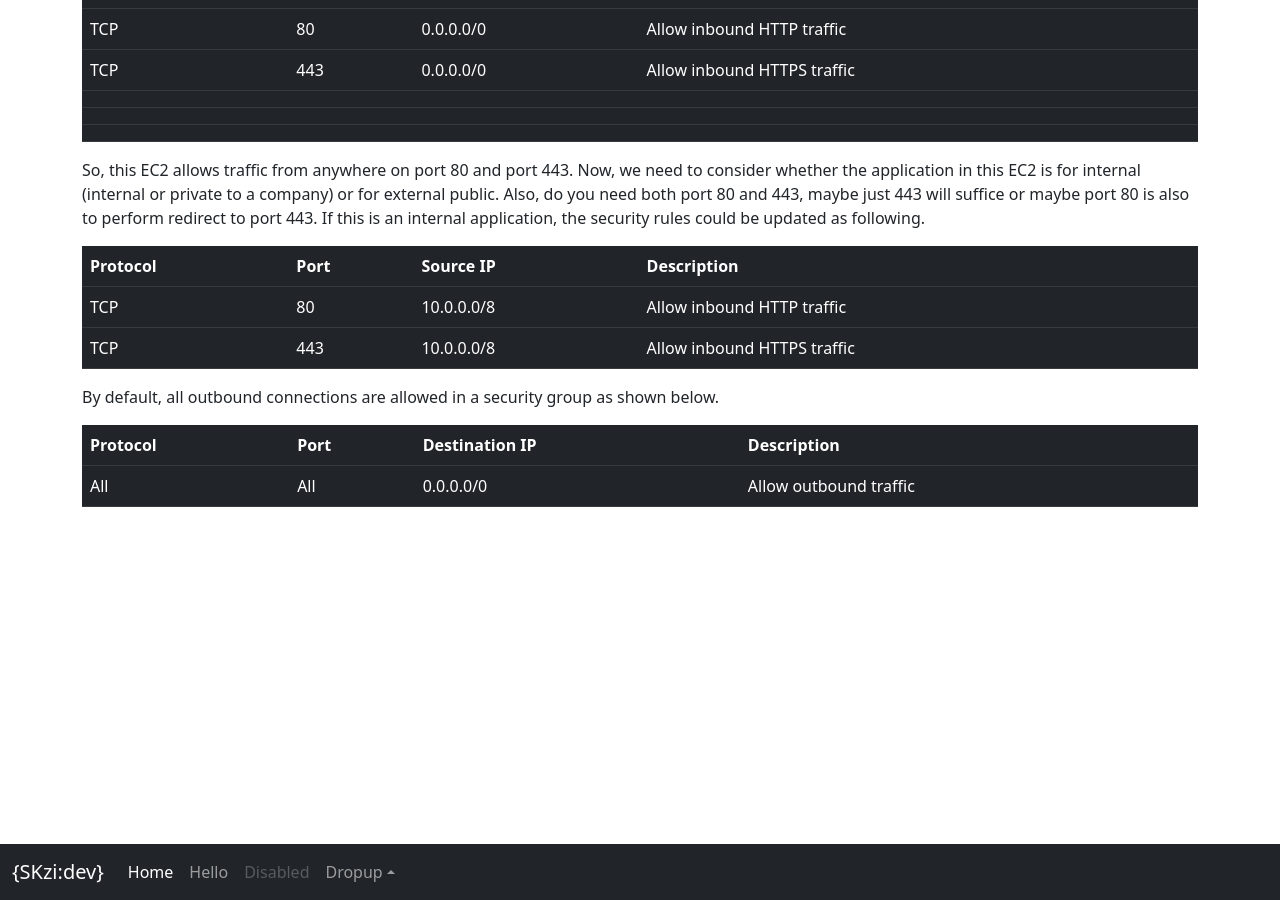
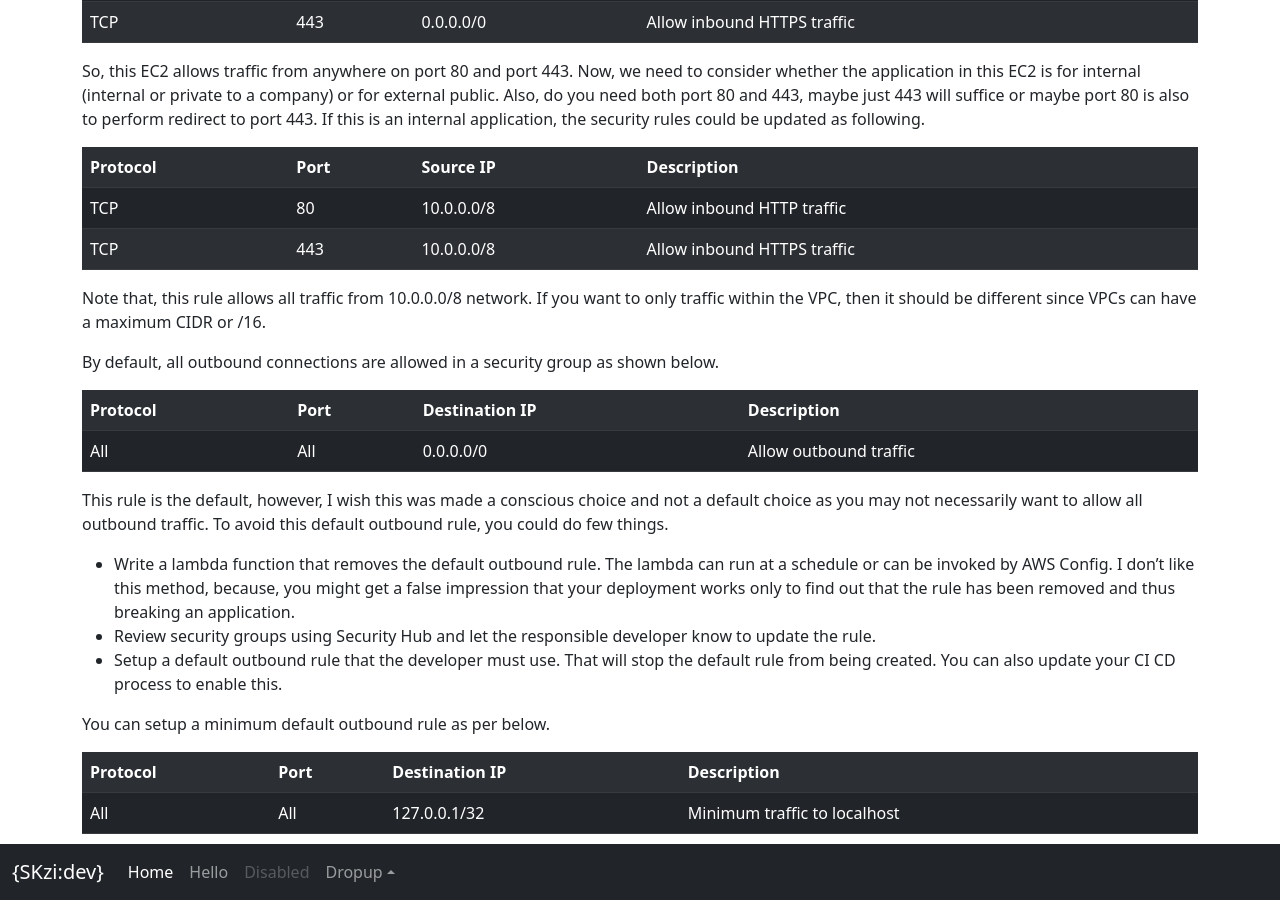
Before and after one commit to s-kazi/s-kazi.github.io, a Jekyll site: the page built from aws/vpc/security-group.markdown, in a window 1280 px wide and 900 px high, scrolled down 658 px. Built offline with Jekyll 4.4.1, drawn with Linux system fonts in a browser that asks for light colours; nearby versions of some CDN libraries; some of the changed text lies outside the part shown.

Commit message:
Update security-group.markdown

```diff
--- a/aws/vpc/security-group.markdown
+++ b/aws/vpc/security-group.markdown
@@ -1,7 +1,7 @@
 ---
 layout: post
-title: Security in AWS security Group
-subtitle: Let's enable Security in Buckets and Objects
+title: How to enable security using
+subtitle: AWS Security Group
 permalink: /aws-vpc-security-group-security/
 ---
 
@@ -17,31 +17,45 @@ AWS security groups provide a powerful and flexible way to control network traff
 Let's say we have an EC2 instance and RDS database and we want to allow connectivity a security group. For EC2 instances, we want have the following rules.
 
 <div>
-<table class="table table-dark">
+<table class="table table-dark table-striped">
 <tr><th>Protocol</th><th>Port</th><th>Source IP</th><th>Description</th></tr>
 <tr><td>TCP</td><td>80</td><td>0.0.0.0/0</td><td>Allow inbound HTTP traffic</td></tr>
 <tr><td>TCP</td><td>443</td><td>0.0.0.0/0</td><td>Allow inbound HTTPS traffic</td></tr>
-<tr><td></td><td></td><td></td><td></td></tr>
-<tr><td></td><td></td><td></td><td></td></tr>
-<tr><td></td><td></td><td></td><td></td></tr>
 </table>
 </div>
 
-So, this EC2 allows traffic from anywhere on port 80 and port 443. Now, we need to consider whether the application in this EC2 is for internal (internal or private to a company) or for external public. Also, do you need both port 80 and 443, maybe just 443 will suffice or maybe port 80 is also to perform  redirect to port 443. If this is an internal application, the security rules could be updated as following.
+So, this EC2 allows traffic from anywhere on port 80 and port 443. Now, we need to consider whether the application in this EC2 is for internal (internal or private to a company) or for external public. Also, do you need both port 80 and 443, maybe just 443 will suffice or maybe port 80 is also to perform redirect to port 443. If this is an internal application, the security rules could be updated as following.
 
 <div>
-<table class="table table-dark">
+<table class="table table-dark table-striped">
 <tr><th>Protocol</th><th>Port</th><th>Source IP</th><th>Description</th></tr>
 <tr><td>TCP</td><td>80</td><td>10.0.0.0/8</td><td>Allow inbound HTTP traffic</td></tr>
 <tr><td>TCP</td><td>443</td><td>10.0.0.0/8</td><td>Allow inbound HTTPS traffic</td></tr>
 </table>
 </div>
 
+Note that, this rule allows all traffic from 10.0.0.0/8 network. If you want to only traffic within the VPC, then it should be different since VPCs can have a maximum CIDR or /16.
+
 By default, all outbound connections are allowed in a security group as shown below.
 
 <div>
-<table class="table table-dark">
+<table class="table table-dark table-striped">
 <tr><th>Protocol</th><th>Port</th><th>Destination IP</th><th>Description</th></tr>
 <tr><td>All</td><td>All</td><td>0.0.0.0/0</td><td>Allow outbound traffic</td></tr>
 </table>
 </div>
+
+This rule is the default, however, I wish this was made a conscious choice and not a default choice as you may not necessarily want to allow all outbound traffic. To avoid  this default outbound rule, you could do few things.
+
+- Write a lambda function that removes the default outbound rule. The lambda can run at a schedule or can be invoked by AWS Config. I don't like this method, because, you might get a false impression that your deployment works only to find out that the rule has been removed and thus breaking an application.
+- Review security groups using Security Hub and let the responsible developer know to update the rule.
+- Setup a default outbound rule that the developer must use. That will stop the default rule from being created. You can also update your CI CD process to enable this.
+
+You can setup a minimum default outbound rule as per below.
+
+<div>
+<table class="table table-dark table-striped">
+<tr><th>Protocol</th><th>Port</th><th>Destination IP</th><th>Description</th></tr>
+<tr><td>All</td><td>All</td><td>127.0.0.1/32</td><td>Minimum traffic to localhost</td></tr>
+</table>
+</div>
```
